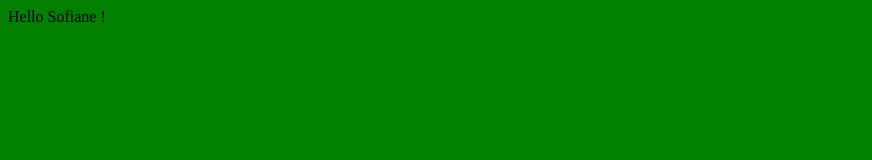
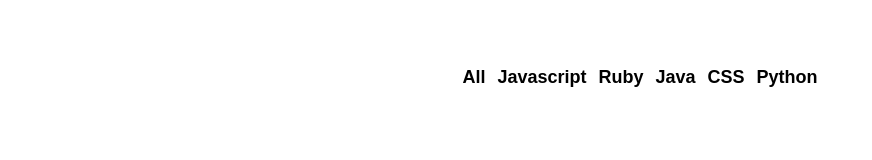
Before and after one commit to sofso/github-battle, a React app: page / in a window 1280 px wide. Shown: the whole page, without its empty margins (0-872 px from the left). Built offline with nearby package versions, Linux system fonts and the light colour scheme.

Commit message:
Creating the Popular navbar. Small styling of the element

```diff
--- /dev/null
+++ b/app/components/popular.js
@@ -0,0 +1,17 @@
+import React from 'react'
+
+export default class Popular extends React.Component {
+    render() {
+        const languages = ['All', 'Javascript', 'Ruby', 'Java', 'CSS', 'Python']
+
+        return(
+            <ul className='flex-center'>
+                {languages.map((language, index) => (
+                    <li key={index}>
+                        <button className='btn-clear nav-link'>{language}</button>
+                    </li>
+                ))}
+            </ul>
+        )
+    }
+}
--- a/app/index.css
+++ b/app/index.css
@@ -1,3 +1,41 @@
+html, body, #app {
+    margin: 0;
+    height: 100%;
+    width: 100%;
+}
+
 body {
-    background: green;
+    font-family: -apple-system, BlinkMacSystemFont, 'Segoe UI', Roboto, Oxygen-Sans, Ubuntu, Cantarell, 'Open Sans', 'Helvetica Neue', sans-serif;
 }
+
+ul {
+    padding: 0;
+}
+
+li {
+    list-style-type: none;
+}
+
+.container {
+    max-width: 1200px;
+    margin: 0 auto;
+    padding: 50px;
+}
+
+.flex-center {
+    display: flex;
+    justify-content: center;
+    align-items: center;
+}
+
+.btn-clear {
+    border: none;
+    background: transparent;
+}
+
+.nav-link {
+    font-size: 18px;
+    font-weight: bold;
+    text-decoration: none;
+    color: inherit;
+}
--- a/app/index.js
+++ b/app/index.js
@@ -1,12 +1,13 @@
 import React from 'react'
 import ReactDOM from 'react-dom'
 import './index.css'
+import Popular from './components/popular'
 
 class App extends React.Component {
     render() {
         return (
-            <div>
-                Hello Sofiane !
+            <div className='container'>
+                <Popular />
             </div>
         )
     }
```
